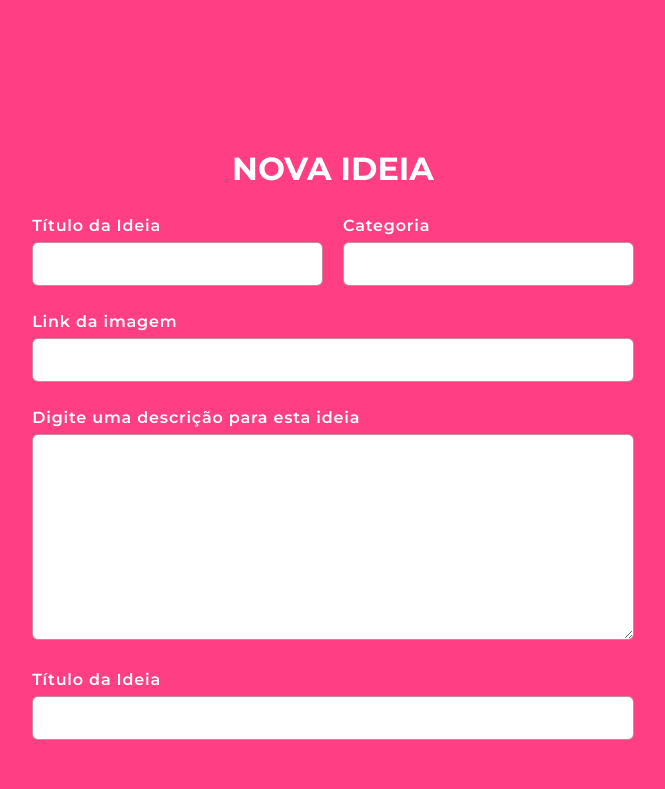
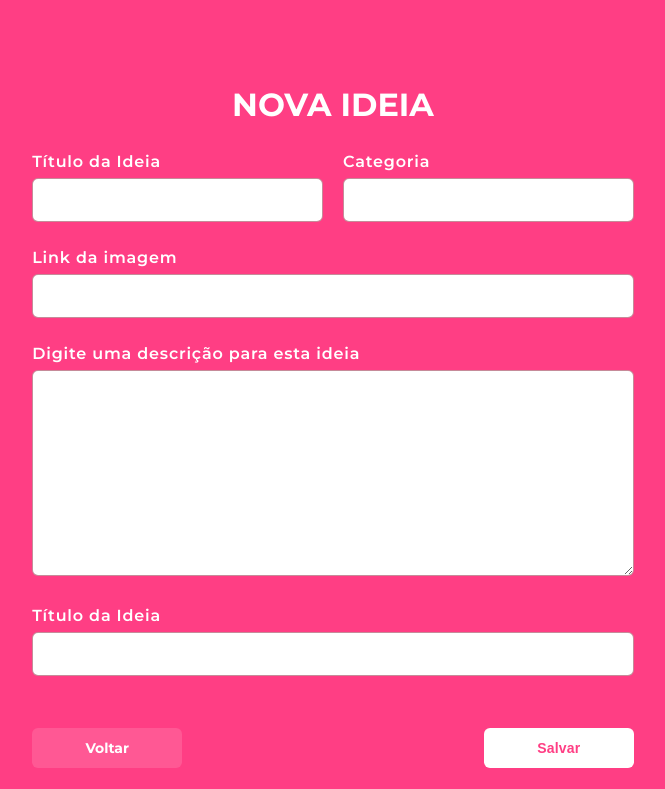
Before and after one commit to leomoraiscam/creative-ideas, a plain HTML site: page src/ideias.html in a window 1280 px wide. Both pictures are taken after a click on the link "Nova Ideia". Shown: the top 789 px of the page, without its empty margins (307-972 px from the left). Drawn offline with Linux system fonts and the light colour scheme; grey boxes are pictures that could not be loaded.

Commit message:
Corrigindo o bug do modal  quando aparece so parte do elemento | Bug

```diff
--- a/src/ideias.css
+++ b/src/ideias.css
@@ -132,7 +132,7 @@ p,
 }
 
 #modal .content {
-  margin: 128px 0px 0px 0px;
+  margin-top: 5%;
   color: #ffffff;
 }
 
@@ -144,7 +144,7 @@ p,
 #modal .content form {
   width: 80%;
   max-width: 800px;
-  margin: 0 auto 0 auto;
+  margin: 0 auto 15% auto;
   display: grid;
   grid-template-columns: 1fr 1fr;
   gap: 20px;
@@ -215,6 +215,10 @@ form button:hover {
 #modal.hide {
   opacity: 0;
   visibility: hidden;
+}
+
+#modal.addScroll {
+  overflow: auto;
 }
 
 /* ideias.html */
--- a/src/scripts.js
+++ b/src/scripts.js
@@ -1,4 +1,5 @@
 function onOff() {
   document.querySelector("#modal").classList.toggle("hide");
   document.querySelector("body").classList.toggle("hideScroll");
+  document.querySelector("#modal").classList.toggle("addScroll");
 }
```
